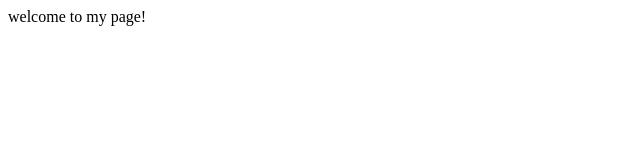
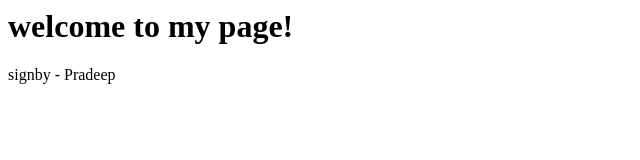
Before and after one commit to abhisheksinghforsure/web-dev, a plain HTML site: page hello.html in a window 1280 px wide. Shown: the whole page, without its empty margins (0-640 px from the left). Drawn offline with Linux system fonts and the light colour scheme.

Commit message:
File modified

```diff
--- a/hello.html
+++ b/hello.html
@@ -11,6 +11,7 @@ code {
 </style>
 </head>
 <body>
-<h>welcome to my page!</h>
+<h1>welcome to my page!</h1>
+<P> signby - Pradeep </P>
 </body>
 </html>
```
